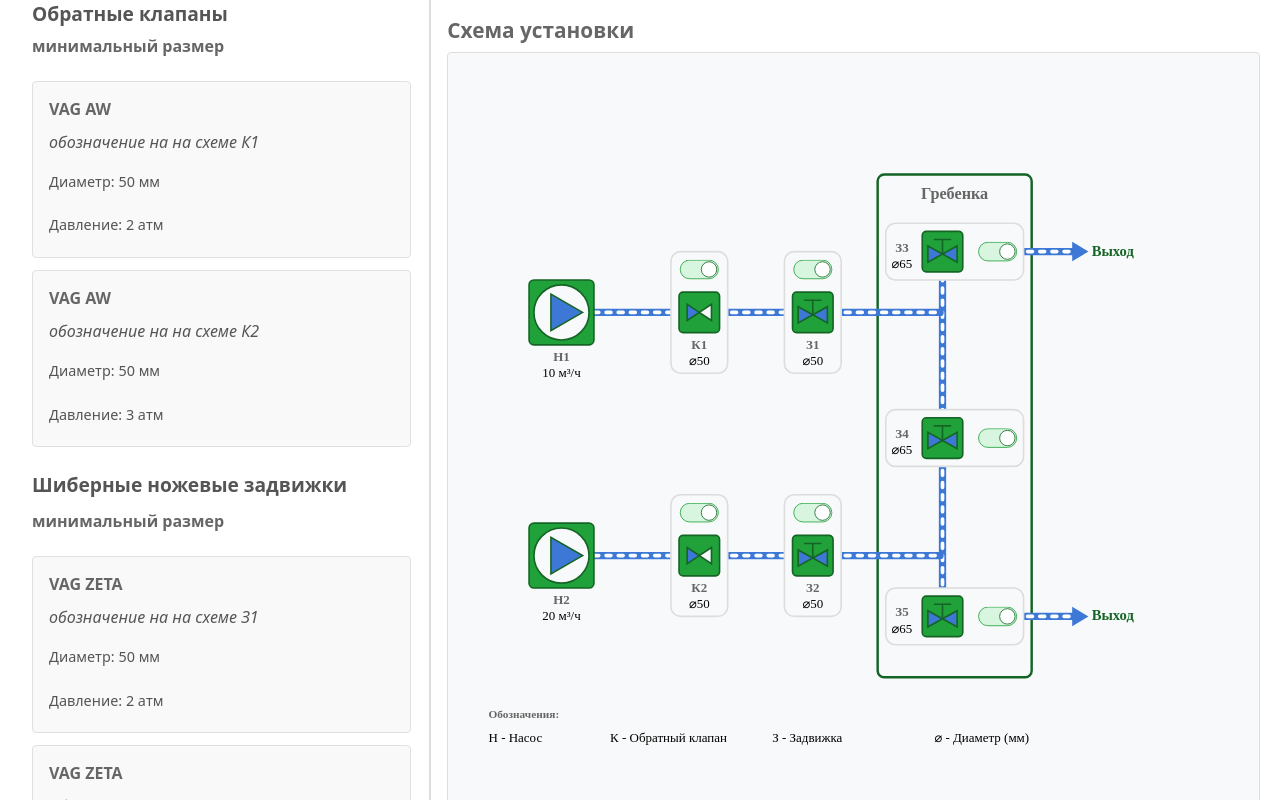
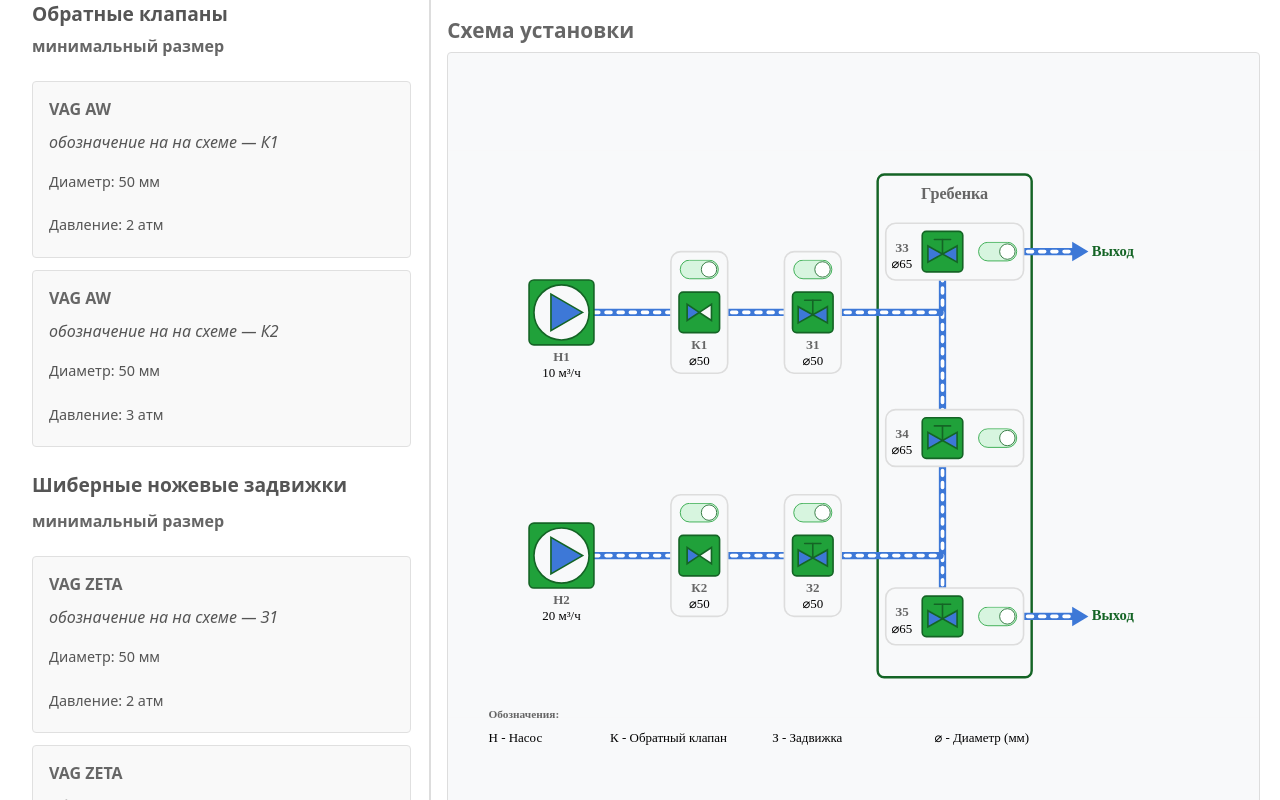
Before and after one commit to yaroxor/armaturen-calculator, a SvelteKit app: page / in a window 1280 px wide. Both pictures are taken after a click on the button "Рассчитать". Shown: the part 8-808 px from the top of the page. Built offline with nearby package versions, Linux system fonts and the light colour scheme.

Commit message:
add em dash

```diff
--- a/src/routes/+page.svelte
+++ b/src/routes/+page.svelte
@@ -134,7 +134,7 @@
 						tabindex="0"
 					>
 						<h3>VAG AW</h3>
-						<h4>обозначение на на схеме К1</h4>
+						<h4>обозначение на на схеме — К1</h4>
 						<p>Диаметр: {results.check_valve_k1.diameter_mm} мм</p>
 						<p>Давление: {Math.ceil(results.check_valve_k1.pressure_m)} атм</p>
 					</div>
@@ -149,7 +149,7 @@
 						tabindex="0"
 					>
 						<h3 class="name-w-caption">VAG AW</h3>
-						<h4>обозначение на на схеме К2</h4>
+						<h4>обозначение на на схеме — К2</h4>
 						<p>Диаметр: {results.check_valve_k2.diameter_mm} мм</p>
 						<p>Давление: {Math.ceil(results.check_valve_k2.pressure_m)} атм</p>
 					</div>
@@ -167,7 +167,7 @@
 						tabindex="0"
 					>
 						<h3>VAG ZETA</h3>
-						<h4>обозначение на на схеме З1</h4>
+						<h4>обозначение на на схеме — З1</h4>
 						<p>Диаметр: {results.gate_valve_z1.diameter_mm} мм</p>
 						<p>Давление: {Math.ceil(results.gate_valve_z1.pressure_m)} атм</p>
 					</div>
@@ -182,7 +182,7 @@
 						tabindex="0"
 					>
 						<h3>VAG ZETA</h3>
-						<h4>обозначение на на схеме З2</h4>
+						<h4>обозначение на на схеме — З2</h4>
 						<p>Диаметр: {results.gate_valve_z2.diameter_mm} мм</p>
 						<p>Давление: {Math.ceil(results.gate_valve_z2.pressure_m)} атм</p>
 					</div>
@@ -197,7 +197,7 @@
 						tabindex="0"
 					>
 						<h3>VAG ZETA</h3>
-						<h4>обозначение на на схеме З3</h4>
+						<h4>обозначение на на схеме — З3</h4>
 						<p>Диаметр: {results.gate_valve_z3.diameter_mm} мм</p>
 						<p>Давление: {Math.ceil(results.gate_valve_z3.pressure_m)} атм</p>
 					</div>
@@ -212,7 +212,7 @@
 						tabindex="0"
 					>
 						<h3>VAG ZETA</h3>
-						<h4>обозначение на на схеме З4</h4>
+						<h4>обозначение на на схеме — З4</h4>
 						<p>Диаметр: {results.gate_valve_z4.diameter_mm} мм</p>
 						<p>Давление: {Math.ceil(results.gate_valve_z4.pressure_m)} атм</p>
 					</div>
@@ -227,7 +227,7 @@
 						tabindex="0"
 					>
 						<h3>VAG ZETA</h3>
-						<h4>обозначение на на схеме З5</h4>
+						<h4>обозначение на на схеме — З5</h4>
 						<p>Диаметр: {results.gate_valve_z5.diameter_mm} мм</p>
 						<p>Давление: {Math.ceil(results.gate_valve_z5.pressure_m)} атм</p>
 					</div>
@@ -347,7 +347,7 @@
 	/* Explanatory note style for h4 */
 	h4 {
 		font-style: italic;
-		font-weight: 300;
+		font-weight: 400;
 		font-size: 1rem;
 		line-height: 1.35;
 		color: #555;
```
